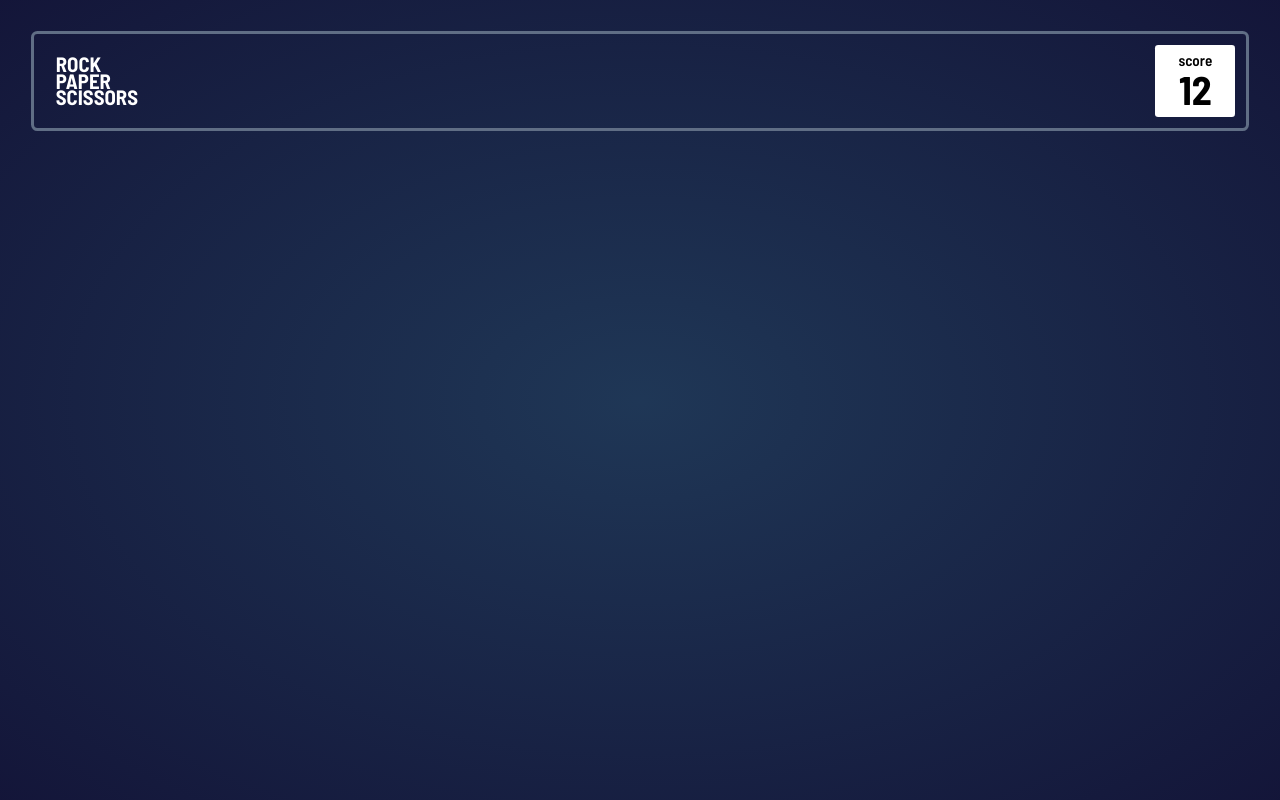
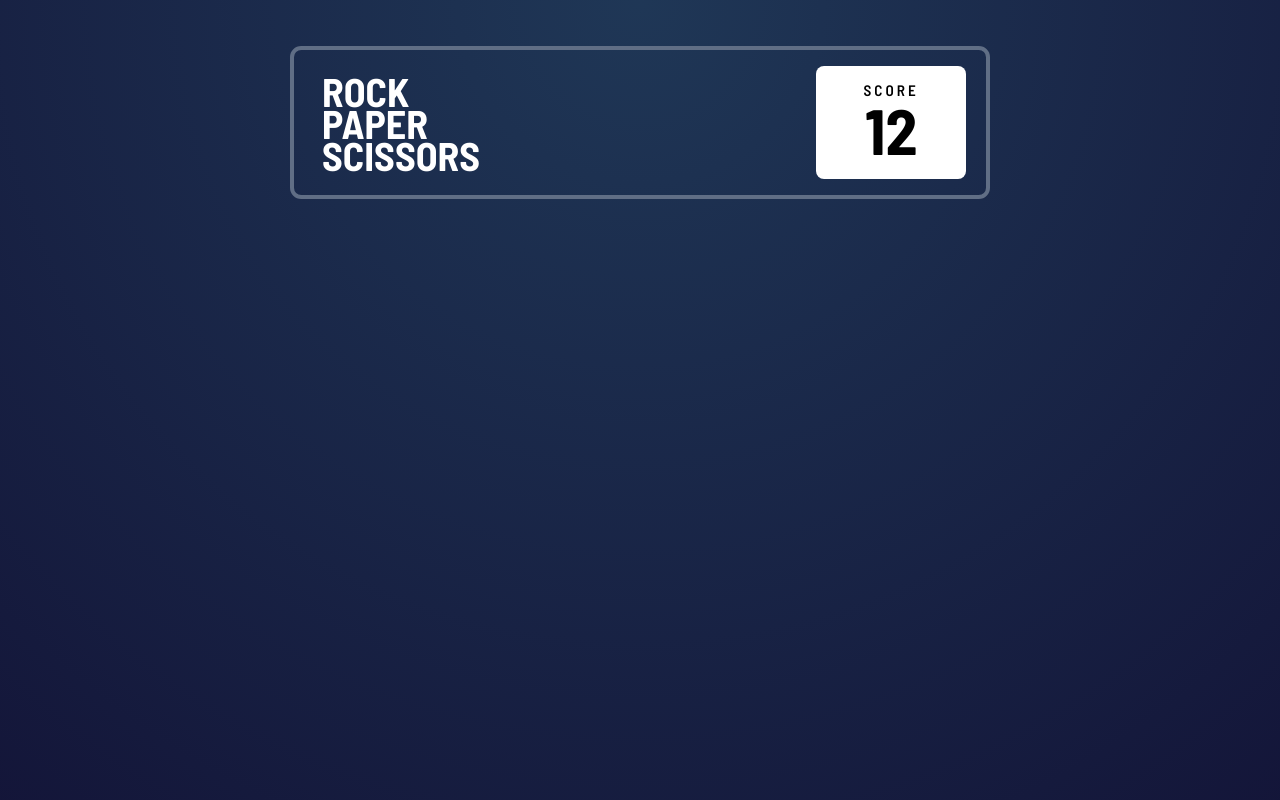
Before and after one commit to tretyakvl/react-rps-game, a React (Create React App) app: page / in a window 1280 px wide. Built offline with nearby package versions, Linux system fonts and the light colour scheme.

Commit message:
Adds score display desktop styles

```diff
--- a/src/components/Game.css
+++ b/src/components/Game.css
@@ -1,7 +1,15 @@
 .Game {
-  width: 100vw;
   height: 100vh;
+  max-width: 1366px;
+  margin: 0 auto;
   padding: 1.95rem;
 
-  background: radial-gradient(hsl(214, 47%, 23%), hsl(237, 49%, 15%));
+  background: radial-gradient(circle at top center, hsl(214, 47%, 23%), hsl(237, 49%, 15%));
+  background-size: 100% 100%;
 }
+
+@media (min-width: 500px) {
+  .Game {
+    padding: 2.9rem 1.95rem;
+  }
+}
--- a/src/components/Score.css
+++ b/src/components/Score.css
@@ -3,6 +3,7 @@
   align-items: center;
   justify-content: space-between;
 
+  margin: 0 auto;
   padding: 0.7rem 0.65rem;
 
   line-height: 1;
@@ -27,7 +28,7 @@
 }
 
 .Score__display {
-  padding: 0.5rem 1.45rem;
+  padding: 0.5rem 1.25rem;
 
   color: var(--textDark);
   text-align: center;
@@ -41,7 +42,7 @@
 
   font-size: 0.95rem;
   font-weight: 600;
-  text-transform: lowercase;
+  text-transform: uppercase;
 }
 
 .Score__stat {
@@ -50,3 +51,32 @@
   font-size: 2.5rem;
   font-weight: 700;
 }
+
+@media(min-width: 500px) {
+  .Score {
+    max-width: 700px;
+    padding: 1.0rem 1.25rem;
+
+    border-width: 4px;
+    border-radius: 0.7em;
+  }
+
+  .Score__header {
+    padding: 0 0.5rem;
+
+    font-size: 2.5rem;
+  }
+
+  .Score__display {
+    padding: 1.05rem 2.95rem;
+    border-radius: 0.5em;
+  }
+
+  .Score__name {
+    letter-spacing: 0.2em;
+  }
+
+  .Score__stat {
+    font-size: 4rem;
+  }
+}
--- a/src/index.css
+++ b/src/index.css
@@ -8,7 +8,9 @@
 
 body {
   box-sizing: border-box;
+  min-width: 360px;
   margin: 0;
+
   font-family: 'Barlow Semi Condensed', Arial, sans-serif;
   font-weight: 600;
   -webkit-font-smoothing: antialiased;
```
